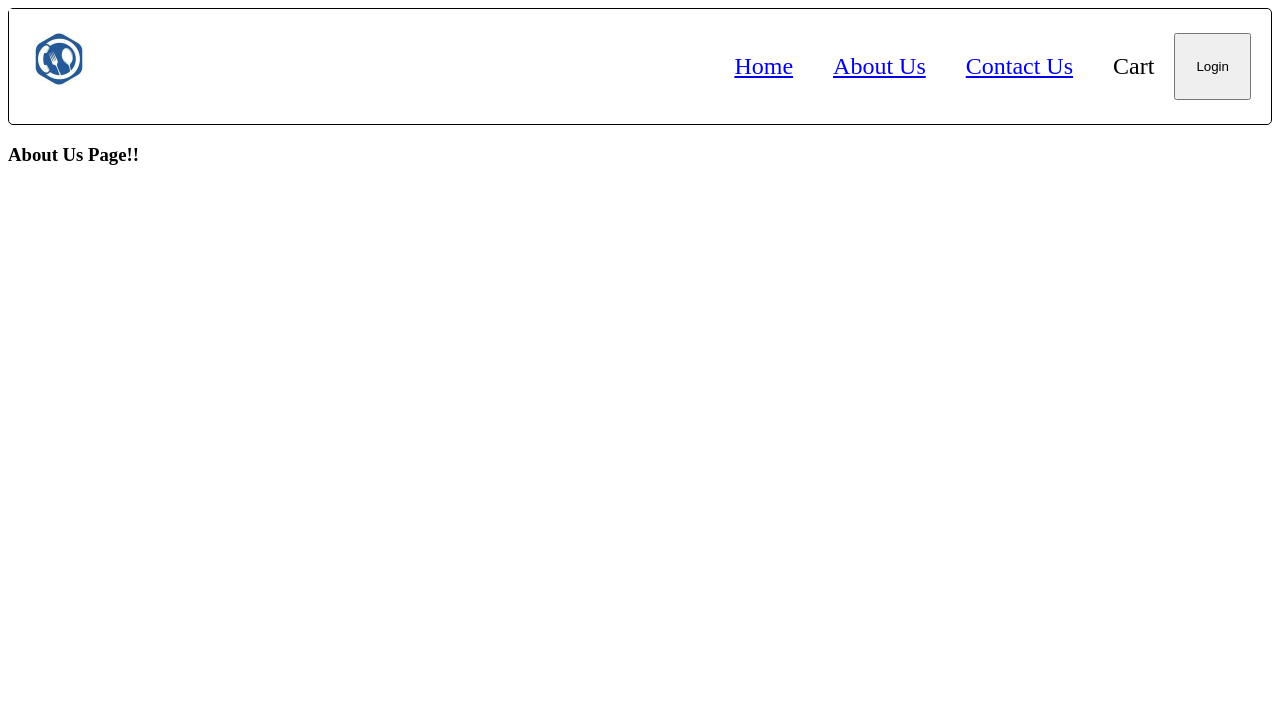
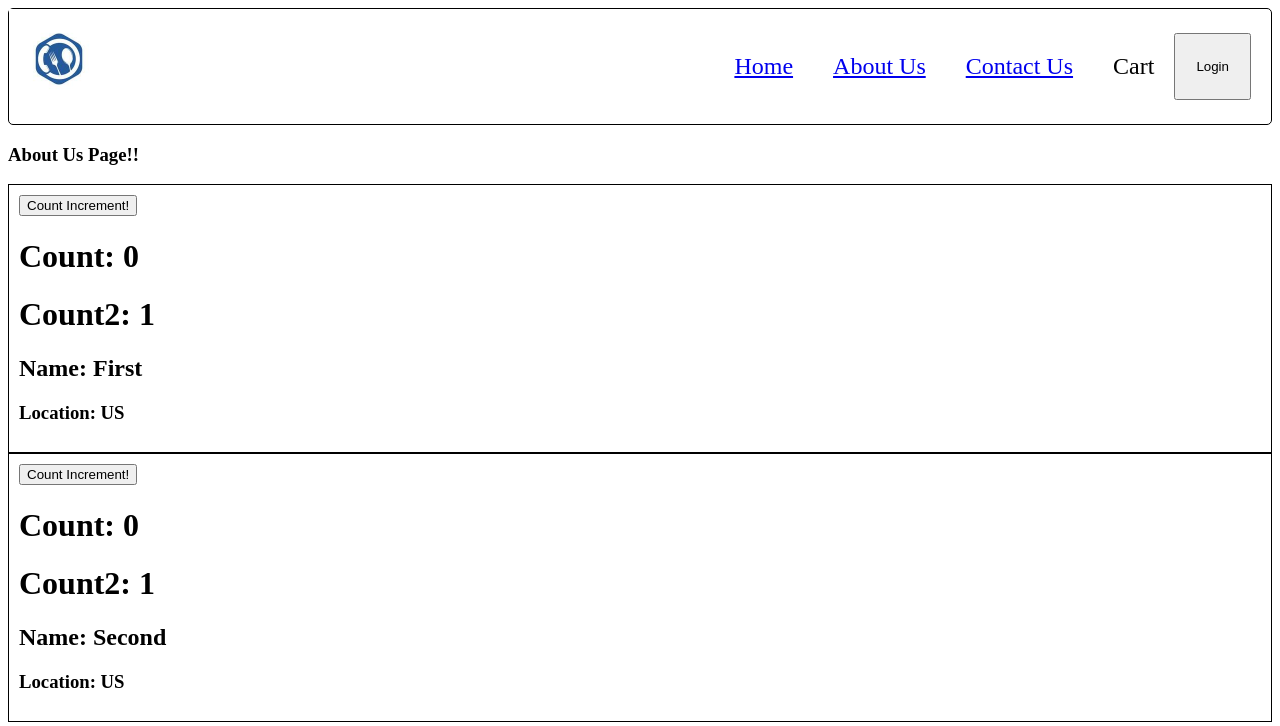
Before and after one commit to ChaithanyaGandham/Namaste-React, a React (Vite) app: page /about in a window 1280 px wide. Shown: the top 726 px of the page. Built offline with nearby package versions, Linux system fonts and the light colour scheme.

Commit message:
Class Based Components in React

```diff
--- a/index.css
+++ b/index.css
@@ -65,3 +65,8 @@
 .login {
   padding: 20px;
 }
+
+.user-card {
+  padding: 10px;
+  border: 1px solid black;
+}
--- a/src/components/About.js
+++ b/src/components/About.js
@@ -1,9 +1,25 @@
-const About = () => {
-  return (
-    <div>
-      <h3>About Us Page!!</h3>
-    </div>
-  );
-};
+import UserClass from "./UserClass";
+import { Component } from "react";
+class About extends Component {
+  constructor(props) {
+    super(props);
+    console.log("parent constructor");
+  }
+
+  componentDidMount() {
+    console.log("Parent Component Did Mount called");
+  }
+
+  render() {
+    console.log("parent render method");
+    return (
+      <div>
+        <h3>About Us Page!!</h3>
+        <UserClass name={"First"} />
+        <UserClass name={"Second"} />
+      </div>
+    );
+  }
+}
 
 export default About;
--- /dev/null
+++ b/src/components/UserClass.js
@@ -0,0 +1,43 @@
+import React from "react";
+
+class UserClass extends React.Component {
+  constructor(props) {
+    super(props);
+    console.log(this.props.name + "child constructor");
+
+    this.state = {
+      count: 0,
+      count2: 1,
+    };
+  }
+
+  componentDidMount() {
+    console.log(this.props.name + "child component DidMount called");
+  }
+
+  render() {
+    console.log(this.props.name + "child render called");
+    const { name } = this.props;
+    const { count, count2 } = this.state;
+
+    return (
+      <div className="user-card">
+        <button
+          onClick={() => {
+            this.setState({
+              count: this.state.count + 1,
+            });
+          }}
+        >
+          Count Increment!
+        </button>
+        <h1>Count: {count}</h1>
+        <h1>Count2: {count2}</h1>
+        <h2>Name: {name}</h2>
+        <h3>Location: US</h3>
+      </div>
+    );
+  }
+}
+
+export default UserClass;
```
Also changed, not shown: src/components/User.js (added, +42 -0 lines).
